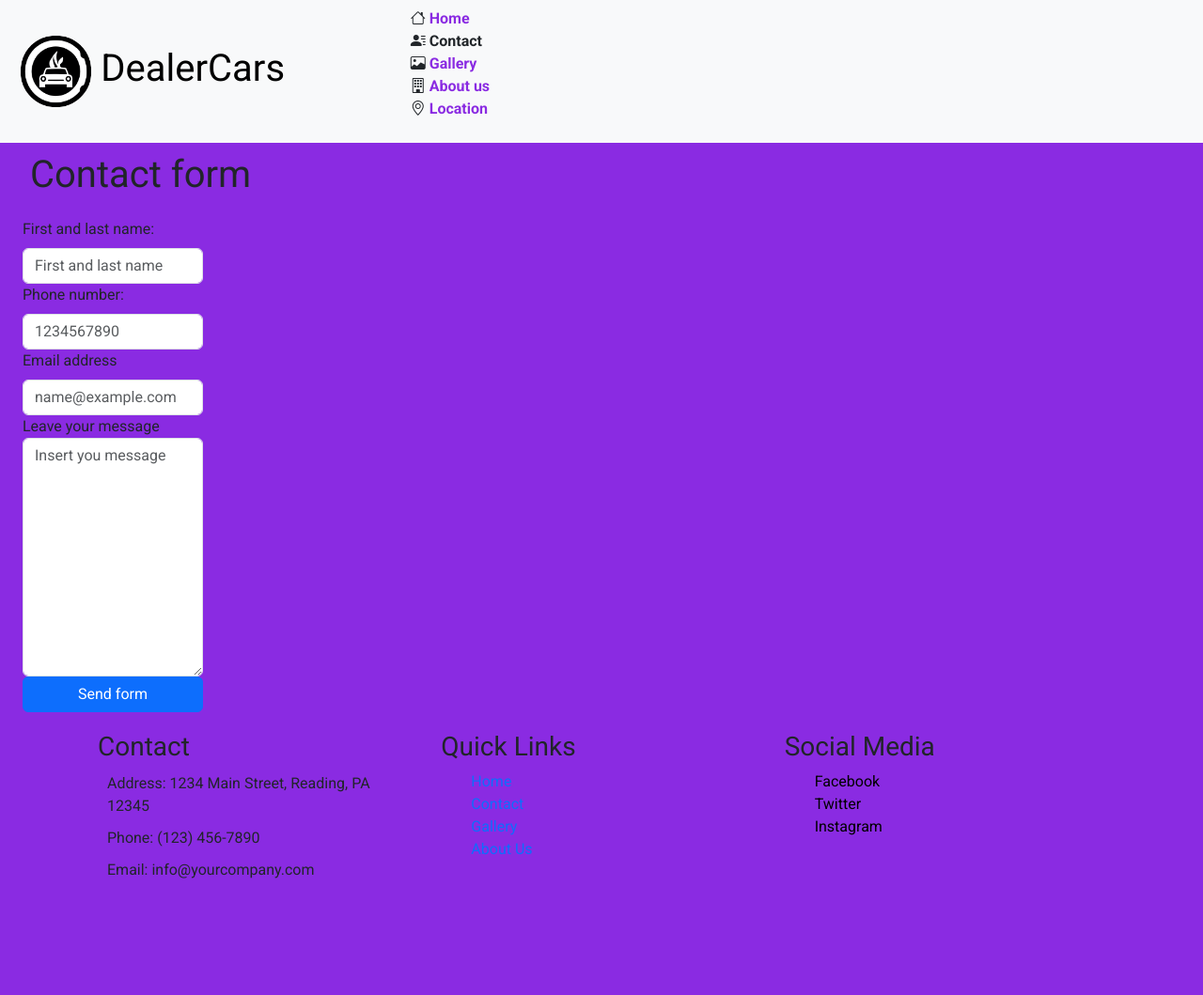
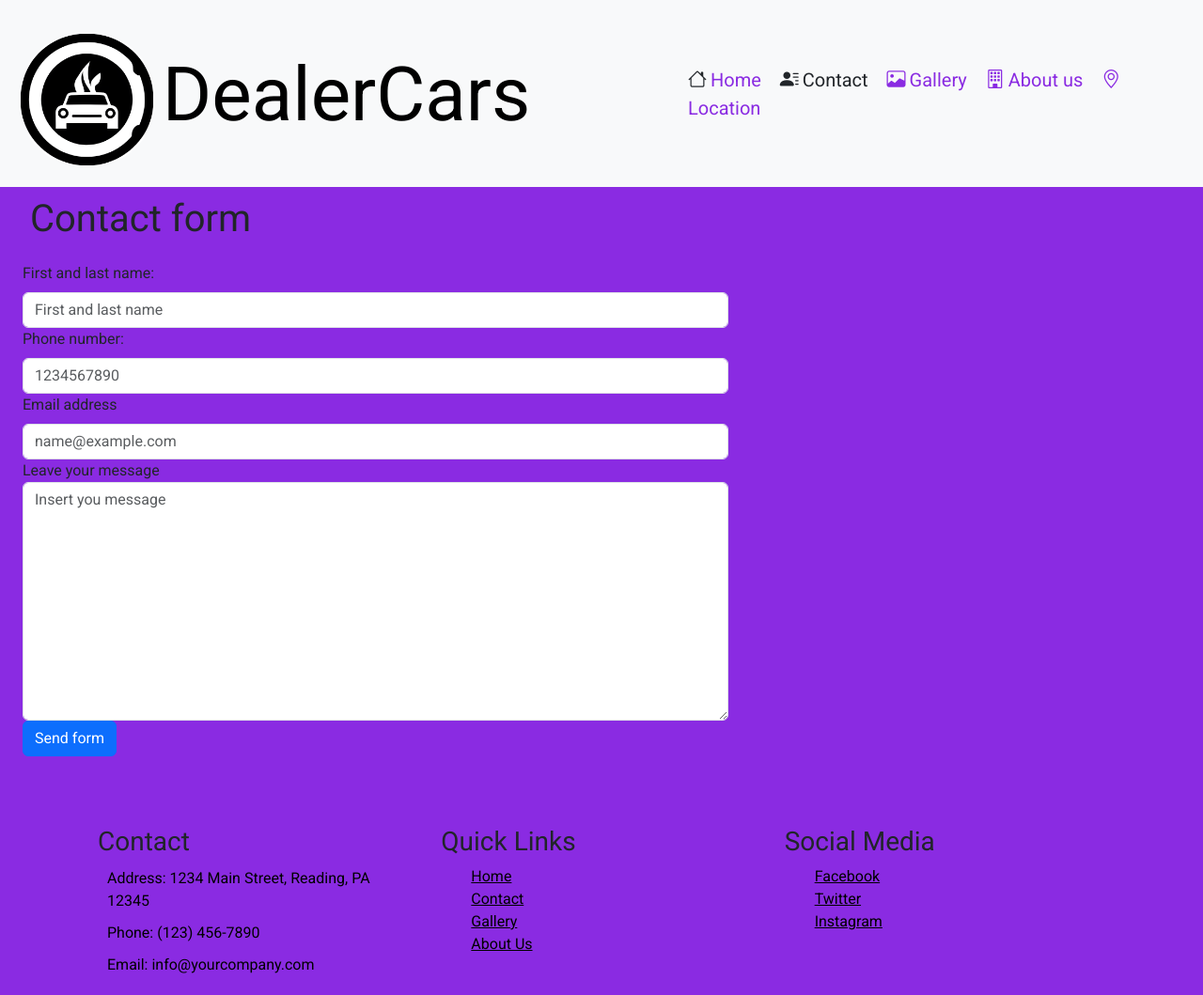
Before and after one commit to jeanc1404/segunda_preentrega, a website: page pages/contact.html in a window 1280 px wide. Shown: the whole page at 94% size. Before the commit the page ends 958 px from the top, so only its background shows below. Drawn offline with nearby package versions, Linux system fonts and the light colour scheme.

Commit message:
Correcciones del proecto final

```diff
--- a/package.json
+++ b/package.json
@@ -1,11 +1,11 @@
 {
   "name": "proyecto-final",
   "version": "1.0.0",
-  "description": "",
   "main": "index.js",
   "scripts": {
     "test": "echo \"Error: no test specified\" && exit 1"
   },
   "author": "",
-  "license": "ISC"
+  "license": "ISC",
+  "description": ""
 }
--- a/pages/contact.html
+++ b/pages/contact.html
@@ -14,43 +14,33 @@
     <link rel="stylesheet" href="https://cdn.jsdelivr.net/npm/bootstrap-icons@1.11.1/font/bootstrap-icons.css">
   </head>
 <body>
-    <header>
-      <nav class="navbar navbar-expand-lg bg-body-tertiary">
-        <div class="container-fluid">
+  <header>
+    <nav class="navbar navbar-expand-md bg-body-tertiary">
+        <div class="container-fluid contenedor-navbar">
             <a class="navbar-brand tituloNav" href="../index.html">
-                <img src="../images/logo.png" alt="Your trusted dealership in Reading, PA" id="imagen-logo" class="d-inline-block align-text-center imagen-logo">DealerCars
+                <img src="../images/logo.png" alt="Your trusted dealership in Reading, PA" id="imagen-logo" class="d-inline-block align-text-center imagen-logo fs-6">DealerCars
             </a>
             <button class="navbar-toggler" type="button" data-bs-toggle="collapse" data-bs-target="#navbarNav" aria-controls="navbarNav" aria-expanded="false" aria-label="Toggle navigation">
                 <span class="navbar-toggler-icon"></span>
             </button>
-
             <div class="collapse navbar-collapse" id="navbarNav">
-            <ul class="listaNav" class="nabvar-nav">
-                <li class="nav-item">
-                  <i class="bi bi-house"></i>
-                  <a class="nav-link" href="../index.html">Home</a>
-                </li>
-                <li class="nav-item">
-                  <i class="bi bi-person-lines-fill"></i>
-                  <a class="nav-link disabled" href="./contact.html">Contact</a>
-                </li>
-                <li class="nav-item">
-                  <i class="bi bi-image"></i>
-                  <a class="nav-link" href="./gallery.html">Gallery</a>
-                </li>
-                <li class="nav-item">
-                  <i class="bi bi-building"></i>
-                  <a class="nav-link" href="./history.html">About us</a>
-                </li>
-                <li class="nav-item">
-                  <i class="bi bi-geo-alt"></i>
-                  <a class="nav-link" href="./location.html">Location</a>
-                </li>
-            </ul>
+            <div class="listaNav d-inline-block" class="nabvar-nav ps-0">
+              <i class="bi bi-house ps-0 fs-5 d-inline p-8"></i>
+              <a class="nav-link fs-5 ps-0 d-inline color-nav" href="../index.html">Home</a>
+              <i class="bi bi-person-lines-fill fs-5 ps-3 d-inline p-8"></i>
+              <a class="nav-link disabled fs-5 ps-0 d-inline p-8" href="#">Contact</a>
+              <i class="bi bi-image fs-5 ps-3 d-inline p-8 color-nav"></i>
+              <a class="nav-link fs-5 ps-0 d-inline p-8 color-nav" href="./gallery.html">Gallery</a>
+              <i class="bi bi-building fs-5 ps-3 d-inline p-10 color-nav"></i>
+              <a class="nav-link fs-5 ps-0 d-inline p-10 color-nav" href="./history.html">About us</a>
+              <i class="bi bi-geo-alt fs-5 ps-3 d-inline p-8 color-nav"></i>
+              <a class="nav-link fs-5 ps-0 d-inline p-8 color-nav" href="./location.html">Location</a>
+            </div>
         </div>
     </div>
     </nav>
-    </header>
+
+</header>
     <section>
       <div class="row">
         <h1 class="h1">Contact form</h1>
@@ -83,7 +73,7 @@
               <p>Phone: (123) 456-7890</p>
               <p>Email: info@yourcompany.com</p>
             </div>
-            <div class="col-md-4">
+            <div class="col-md-4 list-unstyled">
               <h3>Quick Links</h3>
               <ul>
                 <li><a href="../index.html">Home</a></li>
@@ -92,7 +82,7 @@
                 <li><a href="./history.html">About Us</a></li>
               </ul>
             </div>
-            <div class="list-footer col-md-4">
+            <div class="list-footer col-md-4 list-unstyled">
               <h3>Social Media</h3>
               <ul>
                 <li><a href="#"><i class="fab fa-facebook"></i> Facebook</a></li>
--- a/scss/_antesDeBootstrap.scss
+++ b/scss/_antesDeBootstrap.scss
@@ -88,16 +88,16 @@ p {
 
 }
 
-
-/* .listaNav li {
+/*
+.listaNav a, i {
     display: inline;
     margin-right: 10px;
     text-align: center;
 }
+
  */
 
-
-.nav-link {
+/* .nav-link {
     color: $colorFondo;
     display: inline;
     font-weight:bolder;
@@ -111,7 +111,7 @@ p {
     }
 
 ul, ol {
-    list-style: none;
+    list-style: none !important;
 }
 
 .logoWhatsapp {
@@ -156,27 +156,22 @@ ul, ol {
     border-radius: 1%;
 }
 
-.tituloNav {
-    gap: 10px;
-    font-size: 40px;
-    font-weight: 500;
-}
 
 header a {
     max-width: 30%;
 }
 
 footer a {
-        text-decoration: none;
+        text-decoration: none !important;
         outline: none;
 }
 
 .list-footer ul {
-    list-style-type: none;
+    list-style-type: none !important;
 }
 
 .list-footer a {
-    text-decoration: none;
+    text-decoration: none I !important;
     color: black;
 }
 
@@ -228,15 +223,69 @@ footer a {
     }
 }
  */
-@media screen and (max-width: 500) {
+@media screen and (max-width: 768px) {
+    .tituloNav {
+        margin-top: 1%;
+        font-size: 35px;
+        font-weight: 500;
+    }
+    .imagen-logo{
+        width: 80px;
+    }
     .navbar {
-        color: red;
         background-color: yellow;
     }
     .contenedor-navbar {
         gap: 1px;
         font-size: 25px;
-        background-color: red;
-
+    }
+    .listaNav {
+        display: block;
     }
 }
+
+@media screen and (max-width: 1200px) {
+    .tituloNav {
+        margin-top: 1%;
+        font-size: 45px;
+        font-weight: 500;
+    }
+    .imagen-logo{
+        width: 150px;
+    }
+
+}
+
+@media screen and (min-width: 1200px) {
+    .tituloNav {
+        margin-top: 1%;
+        font-size: 80px;
+        font-weight: 500;
+    }
+    .imagen-logo{
+        width: 300px;
+    }
+}
+
+.color-nav {
+    color: blueviolet;
+}
+
+ul {
+    list-style: none !important;
+}
+
+footer {
+    margin-top: 5%;
+    a {
+    color: black;
+}
+}
+
+p {
+    color: black;
+}
+
+.form-control {
+    max-width: 60%;
+}
```
Also changed, not shown: index.html (+22 -15 lines), pages/gallery.html (+16 -26 lines), pages/history.html (+18 -28 lines), pages/location.html (+17 -27 lines), css/styles.css, 1 other file.
